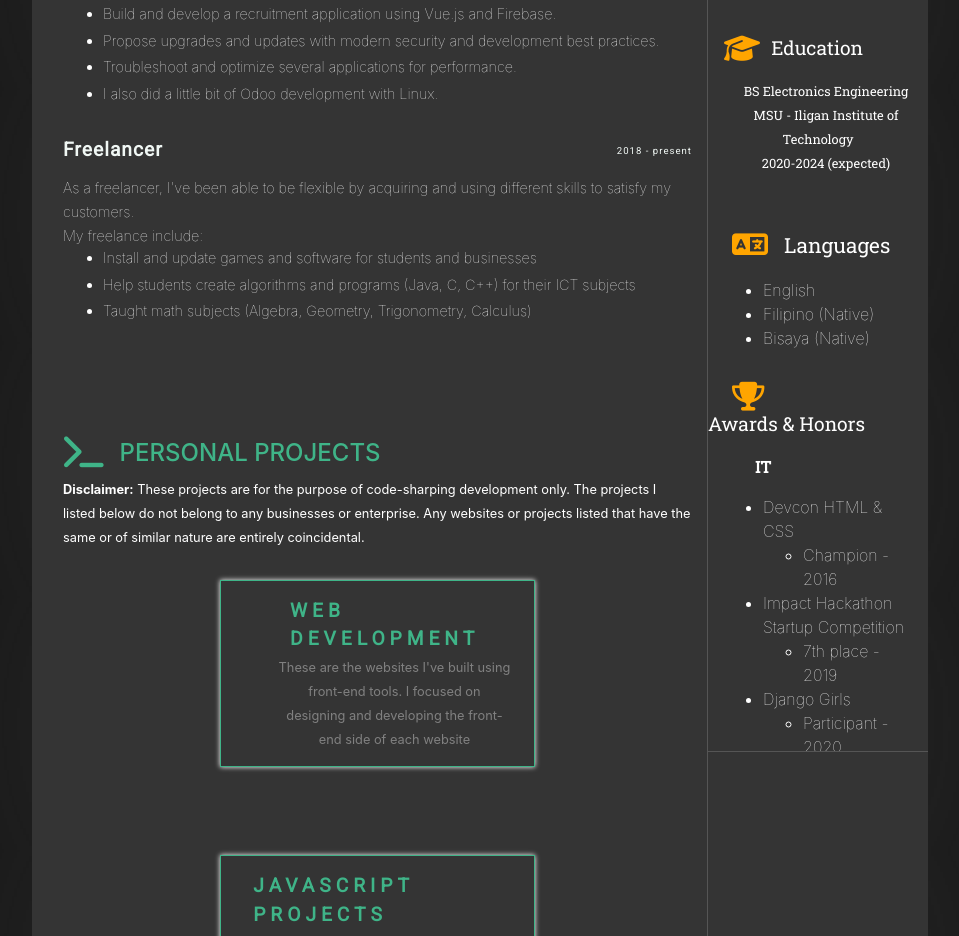
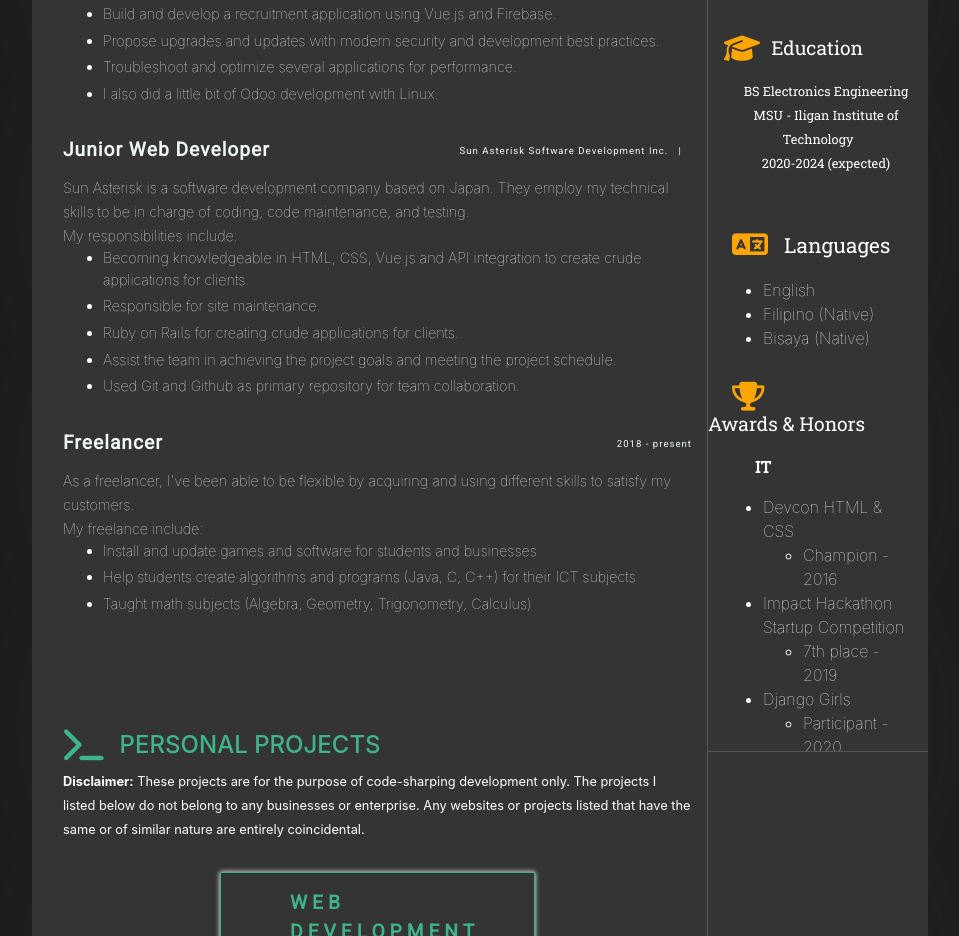
Before and after one commit to rhico-real/Portfolio, a plain HTML site: page index.html in a window 1280 px wide. Shown: the part 928-1864 px from the top of the page, without its empty margins (160-1119 px from the left). Drawn offline with nearby package versions, Linux system fonts and the light colour scheme.

Commit message:
Update index.html

```diff
--- a/index.html
+++ b/index.html
@@ -114,6 +114,21 @@
                   <li>Propose upgrades and updates with modern security and development best practices.</li>
                   <li>Troubleshoot and optimize several applications for performance.</li>
                   <li>I also did a little bit of Odoo development with Linux.</li>
+                </ul>
+                </small>
+              </div>
+              <div class="primary-text">
+                <p><strong>Junior Web Developer</strong>
+                <small class="place">Sun Asterisk Software Development Inc. &nbsp;&nbsp;|&nbsp; &nbsp;</small></p>
+                <small>Sun Asterisk is a software development company based on Japan. They employ my technical skills to be in charge of coding, code maintenance, and testing.</small>
+                <br>
+                <small>My responsibilities include:
+                <ul>
+                  <li>Becoming knowledgeable in HTML, CSS, Vue.js and API integration to create crude applications for clients.</li>
+                  <li>Responsible for site maintenance.</li>
+                  <li>Ruby on Rails for creating crude applications for clients.</li>
+                  <li>Assist the team in achieving the project goals and meeting the project schedule.</li>
+                  <li>Used Git and Github as primary repository for team collaboration.</li>
                 </ul>
                 </small>
               </div>
```
